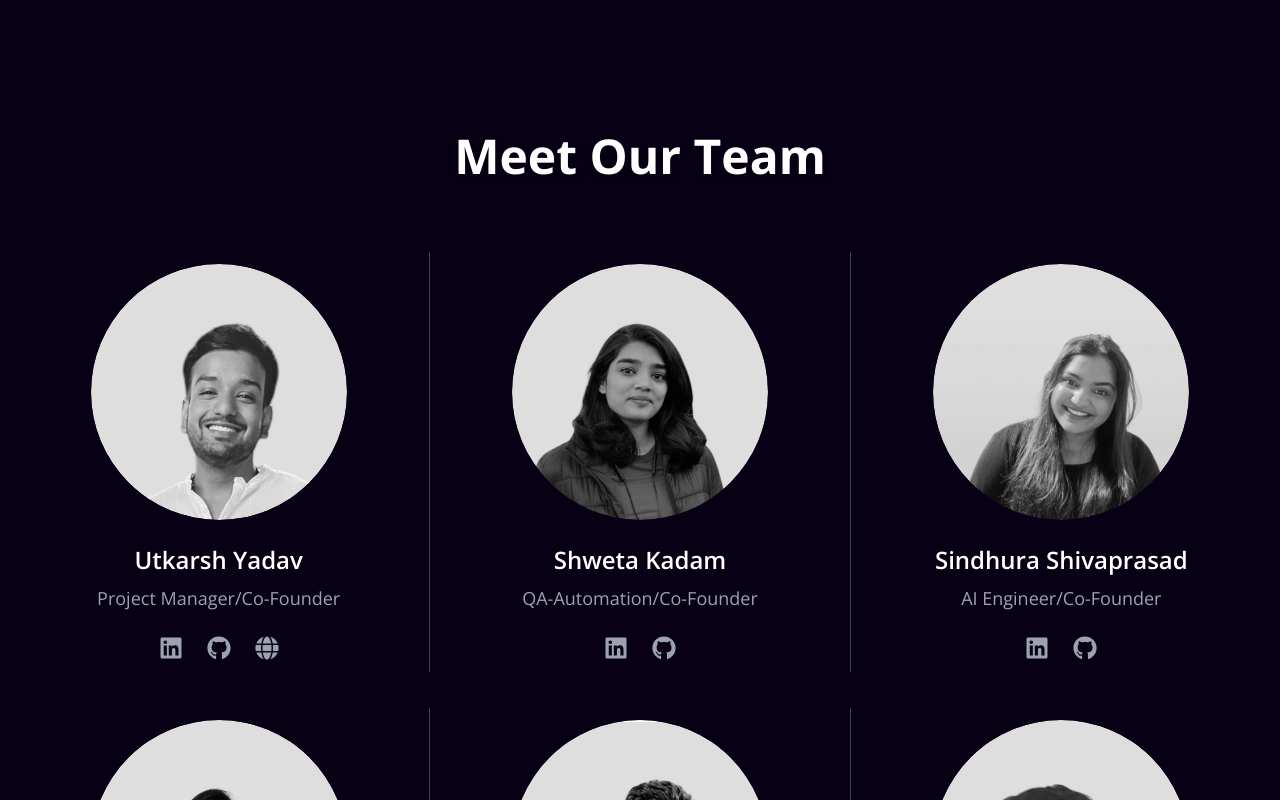
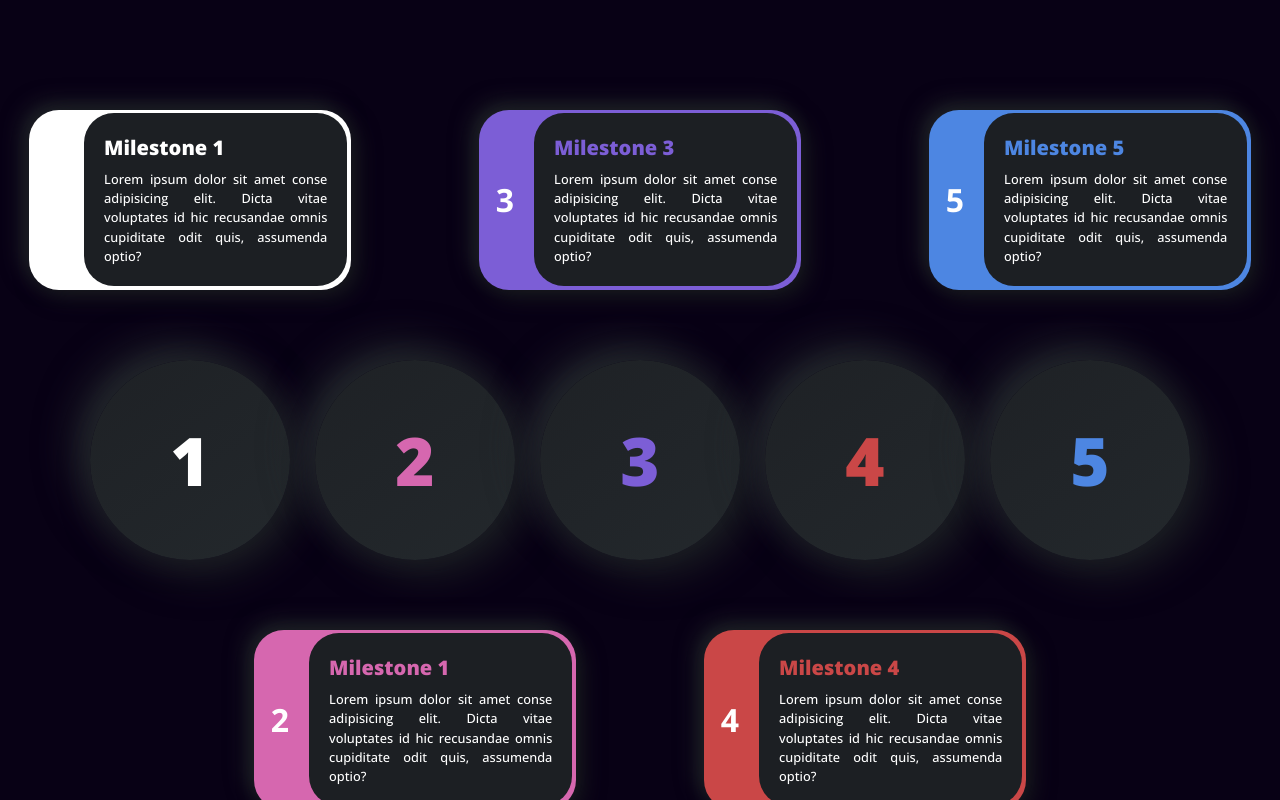
Before and after one commit to Uyadav207/denkMinds, a Next.js app: page / in a window 1280 px wide. Shown: the part 1540-2340 px from the top of the page. Built offline with nearby package versions, Linux system fonts and the light colour scheme.

Commit message:
initialized template for milestone

```diff
--- a/src/app/components/Header.tsx
+++ b/src/app/components/Header.tsx
@@ -1,125 +1,137 @@
-'use client'
+"use client";
 
-import React, { useState, useEffect } from 'react'
-import Link from 'next/link'
-import { motion, AnimatePresence } from 'framer-motion'
-import { usePathname } from 'next/navigation'
+import React, { useState, useEffect } from "react";
+import Link from "next/link";
+import { motion, AnimatePresence } from "framer-motion";
+import { usePathname } from "next/navigation";
 
 const Header = () => {
-  const [isVisible, setIsVisible] = useState(true)
-  const [isMenuOpen, setIsMenuOpen] = useState(false)
-  const [activeLink, setActiveLink] = useState('home')
+	const [isVisible, setIsVisible] = useState(true);
+	const [isMenuOpen, setIsMenuOpen] = useState(false);
+	const [activeLink, setActiveLink] = useState("home");
 
-  const pathname = usePathname()
-  const isHomePage = pathname === '/'
+	const pathname = usePathname();
+	const isHomePage = pathname === "/";
 
 	useEffect(() => {
 		const handleScroll = () => {
-      const scrollY = window.scrollY
-      setIsVisible(scrollY === 0 || scrollY > 90)
-    }
+			const scrollY = window.scrollY;
+			setIsVisible(scrollY === 0 || scrollY > 90);
+		};
 
 		const handleResize = () => {
 			if (window.innerWidth > 768) {
-        setIsMenuOpen(false)
+				setIsMenuOpen(false);
 			}
-    }
+		};
 
-    window.addEventListener('scroll', handleScroll)
-    window.addEventListener('resize', handleResize)
+		window.addEventListener("scroll", handleScroll);
+		window.addEventListener("resize", handleResize);
 
 		return () => {
-      window.removeEventListener('scroll', handleScroll)
-      window.removeEventListener('resize', handleResize)
-    }
-  }, [])
+			window.removeEventListener("scroll", handleScroll);
+			window.removeEventListener("resize", handleResize);
+		};
+	}, []);
 
 	useEffect(() => {
 		const observerOptions = {
-      rootMargin: '0px 0px -25% 0px',
+			rootMargin: "0px 0px -25% 0px",
 			threshold: 0.3,
-    }
+		};
 
 		const observer = new IntersectionObserver((entries) => {
 			entries.forEach((entry) => {
 				if (entry.isIntersecting) {
-          setActiveLink(entry.target.id)
+					setActiveLink(entry.target.id);
 				}
-      })
-    }, observerOptions)
+			});
+		}, observerOptions);
 
-    const sections = ['home', 'mission', 'team', 'blogs', 'contact']
+		const sections = [
+			"home",
+			"mission",
+			"milestone",
+			"team",
+			"blogs",
+			"contact",
+		];
 		sections.forEach((sectionId) => {
-      const sectionElement = document.getElementById(sectionId)
+			const sectionElement = document.getElementById(sectionId);
 			if (sectionElement) {
-        observer.observe(sectionElement)
+				observer.observe(sectionElement);
 			}
-    })
+		});
 
 		return () => {
-      observer.disconnect()
-    }
-  }, [])
+			observer.disconnect();
+		};
+	}, []);
 
 	const toggleMenu = () => {
-    setIsMenuOpen(!isMenuOpen)
-  }
+		setIsMenuOpen(!isMenuOpen);
+	};
 
 	const handleScroll = (
 		event: React.MouseEvent<HTMLAnchorElement, MouseEvent>,
 		targetId: string,
 	) => {
-    event.preventDefault()
+		event.preventDefault();
 
-    const targetElement = document.getElementById(targetId)
+		const targetElement = document.getElementById(targetId);
 		if (targetElement) {
-      const headerHeight = 70
-      const targetPosition = targetElement.offsetTop - headerHeight
+			const headerHeight = 70;
+			const targetPosition = targetElement.offsetTop - headerHeight;
 
 			window.scrollTo({
 				top: targetPosition,
-        behavior: 'smooth',
-      })
+				behavior: "smooth",
+			});
 
 			setTimeout(() => {
-        setActiveLink(targetId)
-      }, 500)
+				setActiveLink(targetId);
+			}, 500);
 		}
 
-    if (isMenuOpen) toggleMenu()
-  }
+		if (isMenuOpen) toggleMenu();
+	};
 
 	return (
 		<>
 			<header
 				className={`fixed top-0 left-0 w-full z-50 transition-transform duration-300 ease-in-out ${
-          isVisible ? 'transform translate-y-0' : 'transform -translate-y-full'
+					isVisible ? "transform translate-y-0" : "transform -translate-y-full"
 				}`}
 			>
 				<div className="container mx-auto flex justify-between items-center p-4">
-          <Link href='/'>
+					<Link href="/">
 						<p className="text-white font-bold text-2xl">denkMinds</p>
 					</Link>
 
 					{isHomePage && (
 						<div className="hidden md:flex items-center space-x-6">
 							<nav className="flex space-x-7 bg-white bg-opacity-20 backdrop-blur shadow-lg p-2 rounded-3xl border-black text-lg">
-                {['home', 'mission', 'team', 'blogs', 'contact'].map(
-                  (section) => (
+								{[
+									"home",
+									"mission",
+									"team",
+									"milestone",
+									"blogs",
+									"contact",
+								].map((section) => (
 									<a
 										key={section}
 										href={`#${section}`}
 										onClick={(e) => handleScroll(e, section)}
 										className={`transition ${
 											activeLink === section
-                          ? 'text-black bg-white rounded-full px-2'
-                          : 'text-white'
+												? "text-black bg-white rounded-full px-2"
+												: "text-white"
 										}`}
 									>
 										{section.charAt(0).toUpperCase() + section.slice(1)}
 									</a>
-                  ),
-                )}
+								))}
 							</nav>
 						</div>
 					)}
@@ -166,9 +178,9 @@ const Header = () => {
 						>
 							<motion.div
 								className="fixed top-0 left-0 w-full h-full shadow-lg bg-transparent z-50 backdrop-filter backdrop-blur-lg background"
-                initial={{ x: '100%' }}
-                animate={{ x: '0%' }}
-                exit={{ x: '100%' }}
+								initial={{ x: "100%" }}
+								animate={{ x: "0%" }}
+								exit={{ x: "100%" }}
 								transition={{ stiffness: 100 }}
 							>
 								<div className="flex justify-between items-center p-4">
@@ -194,20 +206,22 @@ const Header = () => {
 									</button>
 								</div>
 								<nav className="flex flex-col p-6 space-y-6 min-h-screen bg-gray-900  backdrop-blur-lg rounded-lg shadow-lg">
-                  {isHomePage
-                    ? ['home', 'mission', 'team', 'blogs', 'contact'].map((section) => (
+									{isHomePage ? (
+										["home", "mission", "team", "blogs", "contact"].map(
+											(section) => (
 												<Link
 													key={section}
 													href={`#${section}`}
 													onClick={(e) => handleScroll(e, section)}
 													className={`bg-white text-black text-center p-4 rounded-lg font-bold transition duration-200
                       shadow hover:shadow-md focus:outline-none focus:ring-2 focus:ring-blue-500 focus:ring-opacity-50
-                      ${activeLink === section ? 'bg-white text-black shadow-lg' : ''}`}
+                      ${activeLink === section ? "bg-white text-black shadow-lg" : ""}`}
 												>
 													{section.charAt(0).toUpperCase() + section.slice(1)}
 												</Link>
-                      ))
-                    : (
+											),
+										)
+									) : (
 										<Link
 											href="/"
 											className="bg-white text-black text-center p-4 rounded-lg font-bold transition duration-200
@@ -215,8 +229,7 @@ const Header = () => {
 										>
 											Home
 										</Link>
-                    )
-                  }
+									)}
 									<button
 										disabled
 										className="bg-transparent text-white font-bold py-2 px-4 rounded-3xl transition duration-200 hover:bg-transparent border-2 border-violet-900 opacity-70 cursor-not-allowed"
@@ -230,7 +243,7 @@ const Header = () => {
 				</AnimatePresence>
 			</header>
 		</>
-  )
-}
+	);
+};
 
-export default Header
+export default Header;
--- /dev/null
+++ b/src/app/components/timeline/Timeline.css
@@ -0,0 +1,247 @@
+/* Timeline container styling */
+.timeline-container {
+	display: flex;
+	gap: 25px;
+	width: 100%;
+	height: 200px;
+	justify-content: center;
+	font-weight: 900;
+	font-size: 67px;
+}
+
+/* Individual timeline point styling */
+.timeline-point {
+	transition-duration: 0.5s;
+	border-radius: 50%;
+	background: linear-gradient(145deg, #1e2125, #23282c);
+	box-shadow: 13.4px 13.4px 40.2px #1c1f23, -13.4px -13.4px 40.2px #262b2f;
+	display: grid;
+	place-items: center;
+	width: 200px;
+	position: relative;
+	color: var(--color);
+}
+
+.timeline-point::before {
+	content: "";
+	width: 250px;
+	height: 250px;
+	z-index: -1;
+	border-radius: 50%;
+	position: absolute;
+	background: conic-gradient(var(--color) var(--angle), transparent 0deg 360deg);
+	animation: rotateBorder 1s linear var(--delay) forwards;
+}
+
+.timeline-point:nth-child(odd)::before {
+	transform: rotate(-90deg);
+}
+
+.timeline-point:nth-child(even)::before {
+	transform: rotate(90deg) scaleY(-1);
+}
+
+/* Custom property for angle */
+@property --angle {
+	syntax: "<angle>";
+	initial-value: 0deg;
+	inherits: false;
+}
+
+/* Common styling for timeline points */
+.timeline-point:nth-child(1) {
+	--color: #ffffff;
+	--delay: 0s;
+}
+
+.timeline-point:nth-child(2) {
+	--color: #d667af;
+	--delay: 1s;
+}
+
+.timeline-point:nth-child(3) {
+	--color: #7c5ed6;
+	--delay: 2s;
+}
+
+.timeline-point:nth-child(4) {
+	--color: #ca4747;
+	--delay: 3s;
+}
+
+.timeline-point:nth-child(5) {
+	--color: #4d86e2;
+	--delay: 4s;
+}
+
+/* Popup styling */
+.popup {
+	width: 321.6px;
+	height: auto;
+	max-height: 0;
+	background-color: var(--color);
+	display: grid;
+	grid-template-columns: 16% 84%;
+	position: absolute;
+	color: white;
+	border-radius: 30px;
+	box-shadow: 6.7px 6.7px 21.4px #17191d, -6.7px -6.7px 21.4px #212529;
+	transform-origin: bottom bottom;
+	animation: expandPopup 0.5s linear calc(var(--delay) + 0.5s) forwards;
+}
+
+.timeline-point:nth-child(odd) .popup {
+	bottom: 270px;
+}
+
+.timeline-point:nth-child(even) .popup {
+	top: 270px;
+}
+
+/* Popup number styling */
+.popup-number {
+	grid-row: span 2;
+	display: grid;
+	font-size: 2rem;
+	font-weight: bold;
+	place-items: center;
+	cursor: auto;
+	animation: fadeIn 0.5s linear calc(var(--delay) + 0.7s) forwards;
+	opacity: 0;
+	height: 100%;
+}
+
+/* Popup title styling */
+.popup-title {
+	color: var(--color);
+	padding-bottom: 6.7px;
+	font-size: 20.1px;
+	font-weight: 900;
+}
+
+/* Popup details styling */
+.popup-details {
+	padding: 20.1px;
+	background-color: #1c1f23;
+	border-radius: 30px;
+	opacity: 0;
+	font-weight: 500;
+	user-select: none;
+	cursor: auto;
+	overflow: hidden;
+	font-size: 0.8rem;
+	text-align: justify;
+	background-color: linear-gradient(145deg, #16181b, #22262b);
+	margin: 3.35px;
+	animation: fadeIn 0.5s linear calc(var(--delay) + 0.7s) forwards;
+}
+
+.popup::before {
+	content: "";
+	width: 6.7px;
+	height: 0;
+	border-radius: 20px;
+	background-color: var(--color);
+	position: absolute;
+	left: 50%;
+	top: -41.9px;
+	display: flex;
+	animation: drawLine 0.5s linear var(--delay) forwards;
+}
+
+.timeline-point:nth-child(odd) .popup:before {
+	top: calc(100% + 47px);
+	transform: rotateX(180deg);
+	transform-origin: top;
+}
+
+/* Hover effect for timeline points */
+.timeline-point:hover {
+	background: linear-gradient(145deg, var(--color), #1e2125);
+	color: white;
+}
+
+/* Animation for border rotation */
+@keyframes rotateBorder {
+	from {
+		--angle: 0deg;
+	}
+
+	to {
+		--angle: 180deg;
+	}
+}
+
+/* Animation for popup expansion */
+@keyframes expandPopup {
+	0% {
+		max-height: 0;
+	}
+
+	100% {
+		max-height: 200px;
+	}
+}
+
+/* Animation for line drawing */
+@keyframes drawLine {
+	0% {
+		height: 0%;
+		opacity: 0;
+	}
+
+	100% {
+		height: 33.5px;
+		opacity: 1;
+	}
+}
+
+/* Animation for fade-in effect */
+@keyframes fadeIn {
+	to {
+		opacity: 1;
+	}
+}
+
+@media (max-width: 1050px) {
+	body {
+		height: auto;
+		display: block;
+	}
+	.timeline-container {
+		flex-direction: column;
+		height: auto;
+		width: 100%;
+		padding: 100px 0px;
+	}
+
+	.timeline-point {
+		height: 134px;
+		flex-shrink: 0;
+		left: calc(-321px / 2);
+		margin: 0px auto;
+		position: relative;
+	}
+
+	.timeline-point:nth-child(odd)::before {
+		transform: rotate(0deg);
+	}
+
+	.timeline-point:nth-child(even)::before {
+		transform: rotate(0deg) scaleX(-1);
+	}
+
+	.timeline-point .popup:before {
+		display: none;
+	}
+
+	.timeline-point:nth-child(odd) .popup {
+		bottom: auto;
+		right: -370.1px;
+	}
+
+	.timeline-point:nth-child(even) .popup {
+		top: auto;
+		right: -370.1px;
+	}
+}
--- /dev/null
+++ b/src/app/components/timeline/Timeline.tsx
@@ -0,0 +1,85 @@
+import React from "react";
+
+import "./Timeline.css";
+
+const Timeline = () => {
+	return (
+		<>
+			{/* Main timeline container */}
+			<div
+				id="timeline"
+				className=" w-full flex flex-col justify-center items-center min-h-screen"
+			>
+				<div className="timeline-container">
+					{/* Individual timeline point */}
+					<div className="timeline-point">
+						<p>1</p>
+						<div className="popup">
+							<div className="popup-number">1</div>
+							<div className="popup-details">
+								<div className="popup-title">Milestone 1</div>
+								Lorem ipsum dolor sit amet conse adipisicing elit. Dicta vitae
+								voluptates id hic recusandae omnis cupiditate odit quis,
+								assumenda optio?
+							</div>
+						</div>
+					</div>
+					{/* Individual timeline point */}
+					<div className="timeline-point">
+						<p>2</p>
+						<div className="popup">
+							<div className="popup-number">2</div>
+							<div className="popup-details">
+								<div className="popup-title">Milestone 1</div>
+								Lorem ipsum dolor sit amet conse adipisicing elit. Dicta vitae
+								voluptates id hic recusandae omnis cupiditate odit quis,
+								assumenda optio?
+							</div>
+						</div>
+					</div>
+					{/* Individual timeline point */}
+					<div className="timeline-point">
+						<p>3</p>
+						<div className="popup">
+							<div className="popup-number">3</div>
+							<div className="popup-details">
+								<div className="popup-title">Milestone 3</div>
+								Lorem ipsum dolor sit amet conse adipisicing elit. Dicta vitae
+								voluptates id hic recusandae omnis cupiditate odit quis,
+								assumenda optio?
+							</div>
+						</div>
+					</div>
+					{/* Individual timeline point */}
+					<div className="timeline-point">
+						<p>4</p>
+						<div className="popup">
+							<div className="popup-number">4</div>
+							<div className="popup-details">
+								<div className="popup-title">Milestone 4</div>
+								Lorem ipsum dolor sit amet conse adipisicing elit. Dicta vitae
+								voluptates id hic recusandae omnis cupiditate odit quis,
+								assumenda optio?
+							</div>
+						</div>
+					</div>
+					{/* Individual timeline point */}
+					<div className="timeline-point">
+						<p>5</p>
+						<div className="popup">
+							<div className="popup-number">5</div>
+							<div className="popup-details">
+								<div className="popup-title">Milestone 5</div>
+								Lorem ipsum dolor sit amet conse adipisicing elit. Dicta vitae
+								voluptates id hic recusandae omnis cupiditate odit quis,
+								assumenda optio?
+							</div>
+						</div>
+					</div>
+				</div>
+			</div>
+		</>
+	);
+};
+
+export default Timeline;
--- a/src/app/page.tsx
+++ b/src/app/page.tsx
@@ -1,15 +1,16 @@
-import React from 'react'
-import Home from './components/Home'
-import Team from './components/Team'
-import ContactForm from './components/ContactForm'
-import Mission from './components/Mission'
-import Header from './components/Header'
+import React from "react";
+import Home from "./components/Home";
+import Team from "./components/Team";
+import ContactForm from "./components/ContactForm";
+import Mission from "./components/Mission";
+import Header from "./components/Header";
 
-import '@fortawesome/fontawesome-svg-core/styles.css'
-import { config } from '@fortawesome/fontawesome-svg-core'
-config.autoAddCss = false
-import Blogs from './components/Blogs'
-import { getBlogPosts } from '@/lib/serverUtils'
+import "@fortawesome/fontawesome-svg-core/styles.css";
+import { config } from "@fortawesome/fontawesome-svg-core";
+config.autoAddCss = false;
+import Blogs from "./components/Blogs";
+import { getBlogPosts } from "@/lib/serverUtils";
+import Timeline from "./components/timeline/Timeline";
 
 export default async function Dashboard() {
 	const posts = await getBlogPosts();
@@ -29,9 +30,10 @@ export default async function Dashboard() {
 			<Header />
 			<Home />
 			<Mission />
+			<Timeline />
 			<Team />
 			<Blogs posts={posts} />
 			<ContactForm />
 		</>
-  )
+	);
 }
```
Lines whose indentation alone changed are shown as unchanged.
